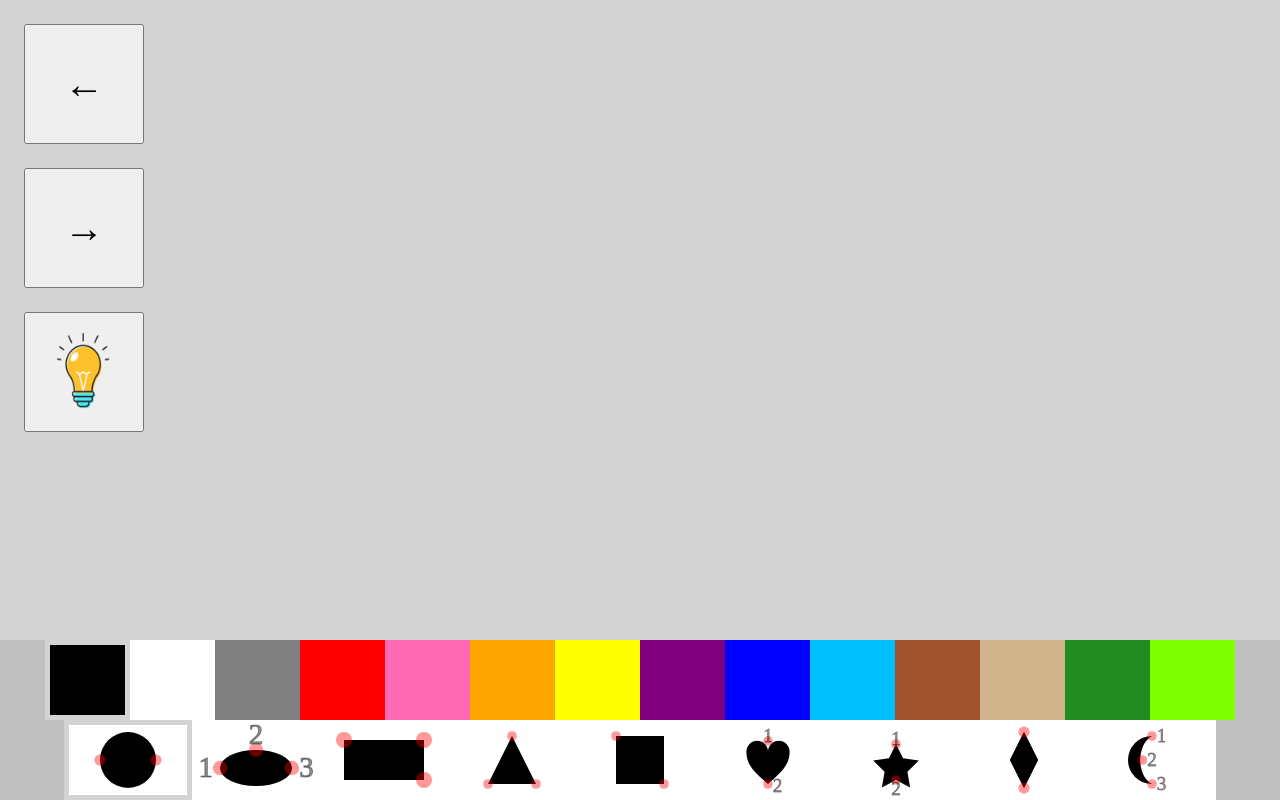
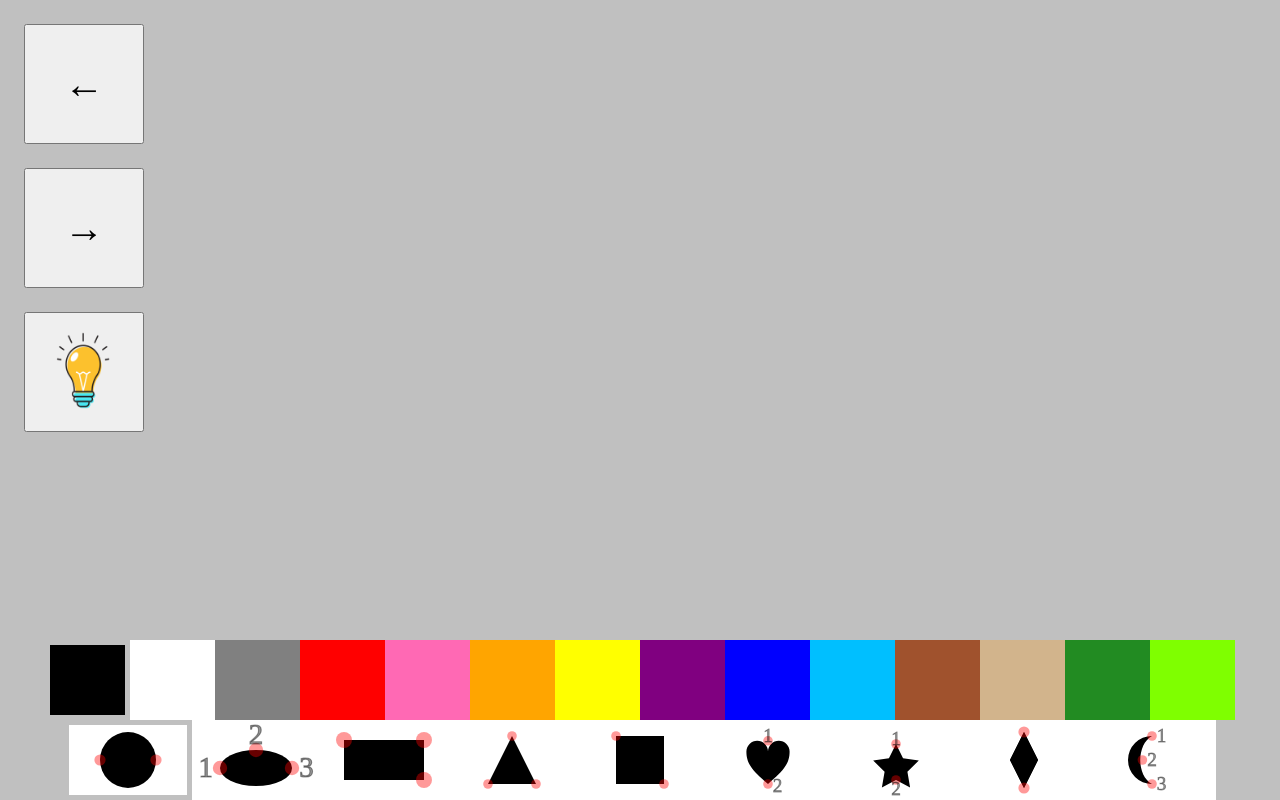
Before and after one commit to nicknameGrape/draw_with_shapes, a plain HTML site: page index.html in a window 1280 px wide. Both pictures are taken after a click on the element 87 px from the left and 680 px from the top of the page. Drawn offline with Linux system fonts and the light colour scheme.

Commit message:
change background color, continued

```diff
--- a/index.html
+++ b/index.html
@@ -45,7 +45,7 @@
 			display: none;
 		}
 		#myCanvas {
-			background: lightgray;
+			background: silver;
 		}
 		.box {
 			display: flex;
@@ -531,7 +531,7 @@
 				currentColorElement.style.outline = "";
 				color = ev.target.id;
 				currentColorElement = document.getElementById(color);
-				currentColorElement.style.outline = "lightgray solid 5px";
+				currentColorElement.style.outline = "silver solid 5px";
 				points = [];
 				draw();
 				lightOn();
@@ -555,7 +555,7 @@
 				console.log(ev.target);
 				drawMode = ev.target.id;
 				currentToolElement = document.getElementById(drawMode);
-				currentToolElement.style.outline = "lightgray solid 5px";
+				currentToolElement.style.outline = "silver solid 5px";
 				points = [];
 				draw();
 				lightOn();
@@ -565,8 +565,8 @@
 		var currentColorElement = document.getElementById(color);
 		var currentToolElement = document.getElementById(drawMode);
 		console.log(drawMode, color);
-		currentColorElement.style.outline = "lightgray solid 5px";
-		currentToolElement.style.outline = "lightgray solid 5px";
+		currentColorElement.style.outline = "silver solid 5px";
+		currentToolElement.style.outline = "silver solid 5px";
 		canvas.width = window.innerWidth;
 		canvas.height = window.innerHeight*.8;
 		shapes.width = canvas.width;
```
